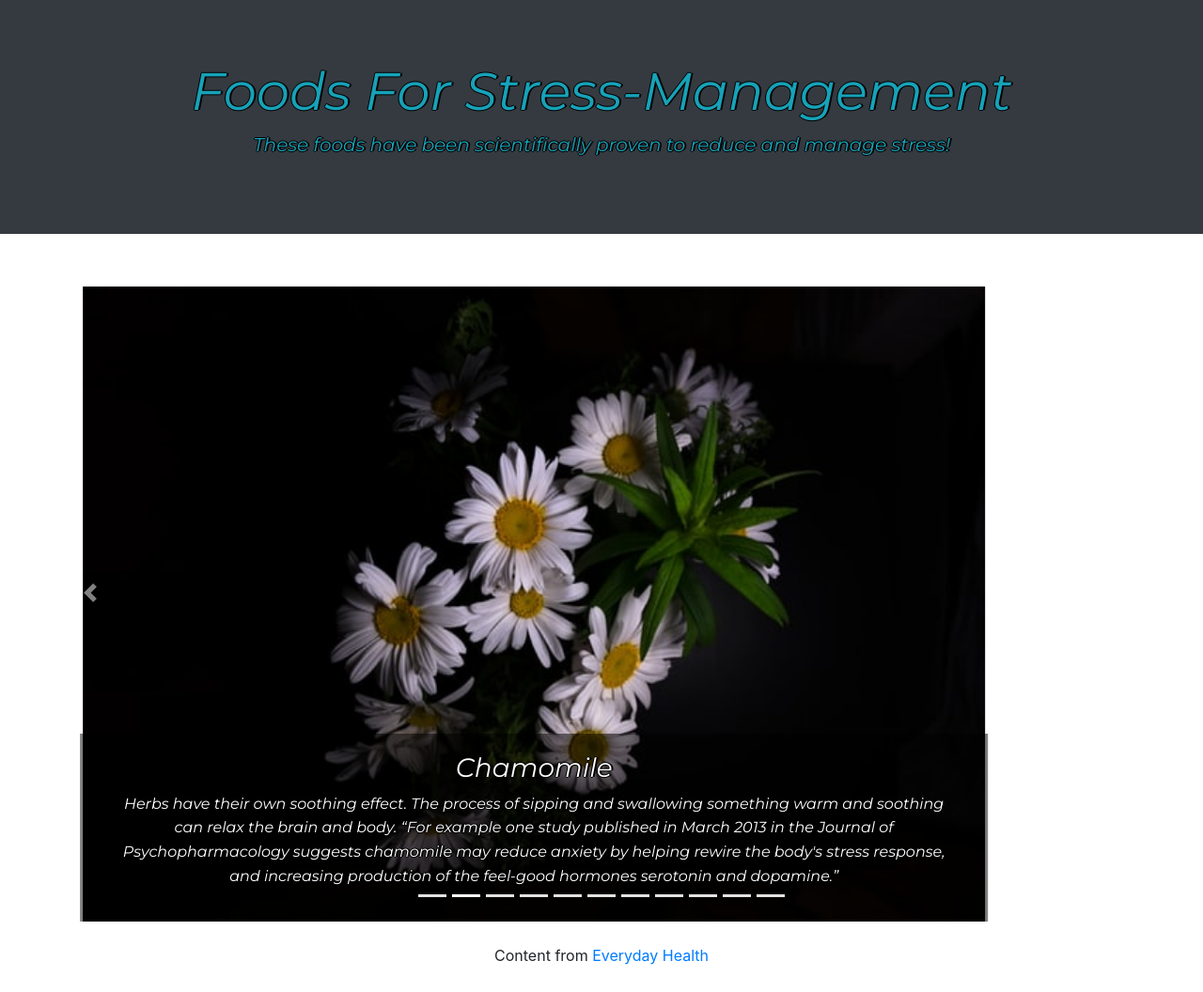
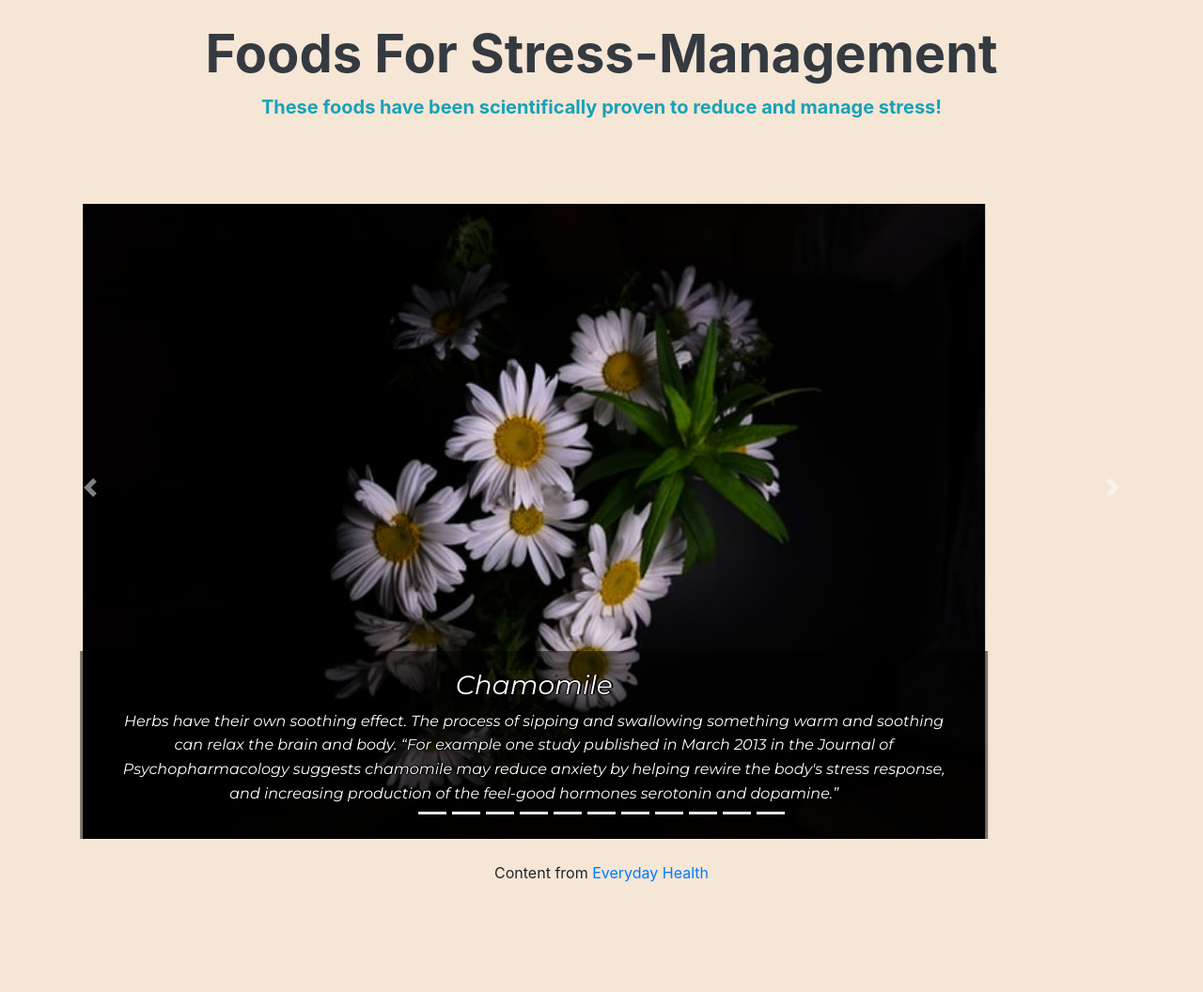
Before and after one commit to nicolekalexander/Foods-Fighting-Stress, a plain HTML site: page index.html in a window 1280 px wide. Shown: the whole page at 94% size. After the commit the page ends 981 px from the top, so only its background shows below. Drawn offline with nearby package versions, Linux system fonts and the light colour scheme.

Commit message:
edited colors and layout

```diff
--- a/index.html
+++ b/index.html
@@ -8,15 +8,15 @@
     <link rel="stylesheet" href="https://stackpath.bootstrapcdn.com/bootstrap/4.5.0/css/bootstrap.min.css">
     <link rel="stylesheet" href="https://stackpath.bootstrapcdn.com/bootstrap/4.5.0/js/bootstrap.bundle.min.js">
     <link rel="stylesheet" href="style.css">
-    <link href="https://fonts.googleapis.com/css2?family=Montserrat:ital,wght@1,400;1,900&display=swap" rel="stylesheet">
+    <link href="https://fonts.googleapis.com/css2?family=Montserrat:ital,wght@1,400;1,900&display=swap"
+        rel="stylesheet">
 </head>
 
-<body>
-    <div class="jumbotron jumbotron-fluid bg-dark">
-        <div class="container">
-            <h1 class="display-4 text-center text-info">Foods For Stress-Management</h1>
-            <p class="lead text-center text-info">These foods have been scientifically proven to reduce and manage stress!</p>
-        </div>
+<body class="body">
+    <div class="container pt-4">
+        <h1 class="display-4 text-center text-dark font-weight-bolder">Foods For Stress-Management</h1>
+        <p class="lead text-center text-info font-weight-bold">These foods have been scientifically proven to reduce and manage stress!
+        </p>
     </div>
     <div id="carouselExampleCaptions" class="carousel slide" data-ride="carousel">
         <ol class="carousel-indicators">
@@ -33,7 +33,7 @@
             <li data-target="#carouselExampleCaptions" data-slide-to="10" class="active"></li>
         </ol>
         <div class="carousel-inner">
-            <div class="pt-6 carousel-item active">
+            <div class="mt-4 pt-4 carousel-item active">
                 <img src="images/chamomile.jpg" class="carousel-image d-block mx-auto w-75 pt-4" alt="...">
                 <div class="carousel-caption d-none d-md-block">
                     <h3 class="food-name">Chamomile</h3>
@@ -155,7 +155,7 @@
             <div class="carousel-item">
                 <img src="images/leafy-greens.jpeg" class="carousel-image d-block mx-auto w-75 pt-4" alt="...">
                 <div class="carousel-caption d-none d-md-block">
-                    <h3 class="food-name" >Leafy Greens</h3>
+                    <h3 class="food-name">Leafy Greens</h3>
                     <p class="food-text">
                         “You might think desk salads are boring, but for lowering stress, they may be one of the best
                         choices you can make at lunchtime. Leafy-green vegetables, such as spinach and kale, as well as
@@ -207,8 +207,10 @@
     </div>
 
     <footer>
-        <p  class="text-center p-4">
-           Content from <a href="https://www.everydayhealth.com/wellness/united-states-of-stress/ultimate-diet-guide-stress-management/">Everyday Health</a>
+        <p class="text-center p-4">
+            Content from <a
+                href="https://www.everydayhealth.com/wellness/united-states-of-stress/ultimate-diet-guide-stress-management/">Everyday
+                Health</a>
         </p>
 
     </footer>
--- a/style.css
+++ b/style.css
@@ -1,7 +1,12 @@
-.jumbotron {
+.body {
+    background-color: #f6e6d6;
+}
+
+/* .jumbotron {
     text-shadow: -1px 0 black, 0 1px black, 2px 0 black, 0 -1px black;
     font-family: 'Montserrat', sans-serif;
-}
+    background-color: #000000;
+} */
 
 .food-name {
     font-family: 'Montserrat', sans-serif;
```
